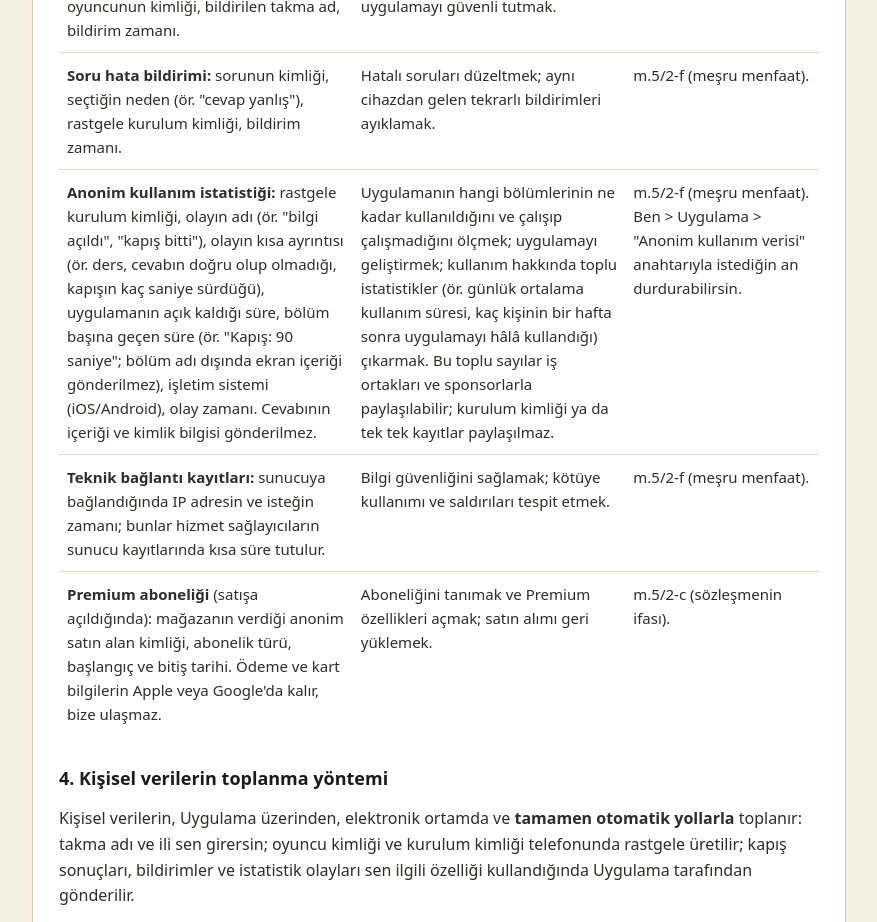
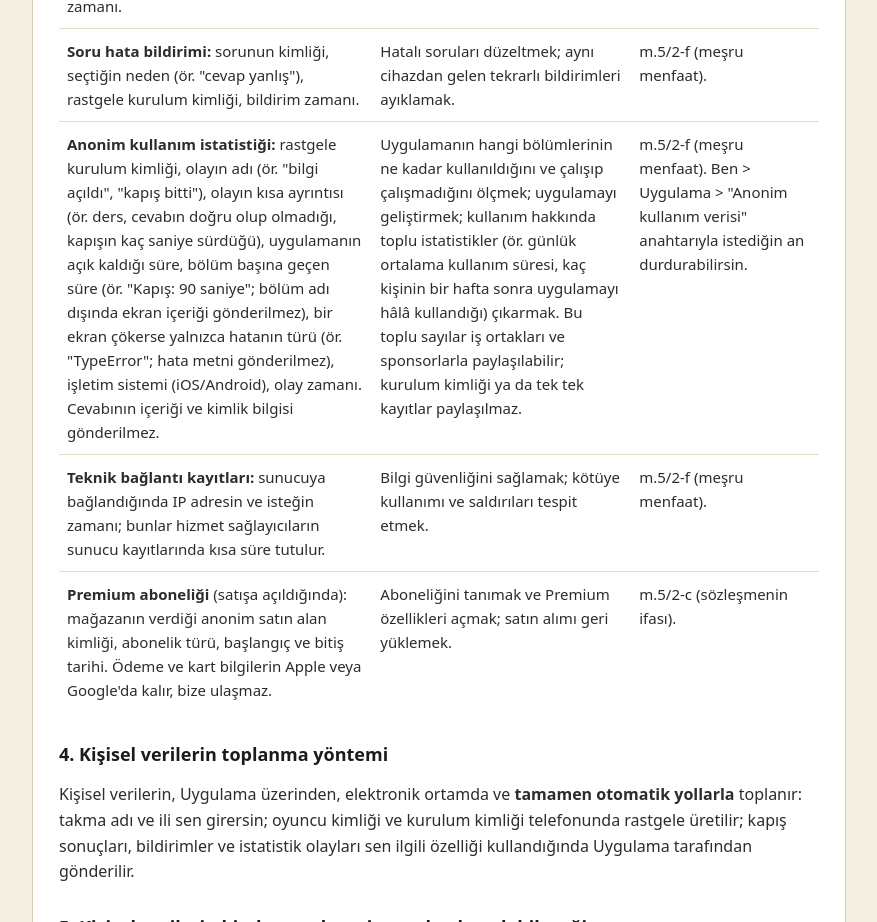
Before and after one commit to davut66/bilgilen-web, a plain HTML site: page kvkk/index.html in a window 1280 px wide. Shown: the part 1440-2362 px from the top of the page, without its empty margins (201-1078 px from the left). Drawn offline with Linux system fonts and the light colour scheme.

Commit message:
KVKK: çökme olayında yalnızca hata türü
Co-Authored-By: Claude Opus 5.5 <noreply@anthropic.com>
Claude-Session: https://claude.ai/code/session_01Wawmanqt7pvSKwTCiMz3K3

```diff
--- a/kvkk/index.html
+++ b/kvkk/index.html
@@ -96,7 +96,8 @@
         <td><strong>Anonim kullanım istatistiği:</strong> rastgele kurulum kimliği, olayın adı (ör. "bilgi açıldı",
         "kapış bitti"), olayın kısa ayrıntısı (ör. ders, cevabın doğru olup olmadığı, kapışın kaç saniye sürdüğü),
         uygulamanın açık kaldığı süre, bölüm başına geçen süre (ör. "Kapış: 90 saniye"; bölüm adı dışında ekran
-        içeriği gönderilmez), işletim sistemi (iOS/Android), olay zamanı. Cevabının içeriği ve kimlik bilgisi
+        içeriği gönderilmez), bir ekran çökerse yalnızca hatanın türü (ör. "TypeError"; hata metni gönderilmez),
+        işletim sistemi (iOS/Android), olay zamanı. Cevabının içeriği ve kimlik bilgisi
         gönderilmez.</td>
         <td>Uygulamanın hangi bölümlerinin ne kadar kullanıldığını ve çalışıp çalışmadığını ölçmek; uygulamayı
         geliştirmek; kullanım hakkında toplu istatistikler (ör. günlük ortalama kullanım süresi, kaç kişinin bir hafta
```
